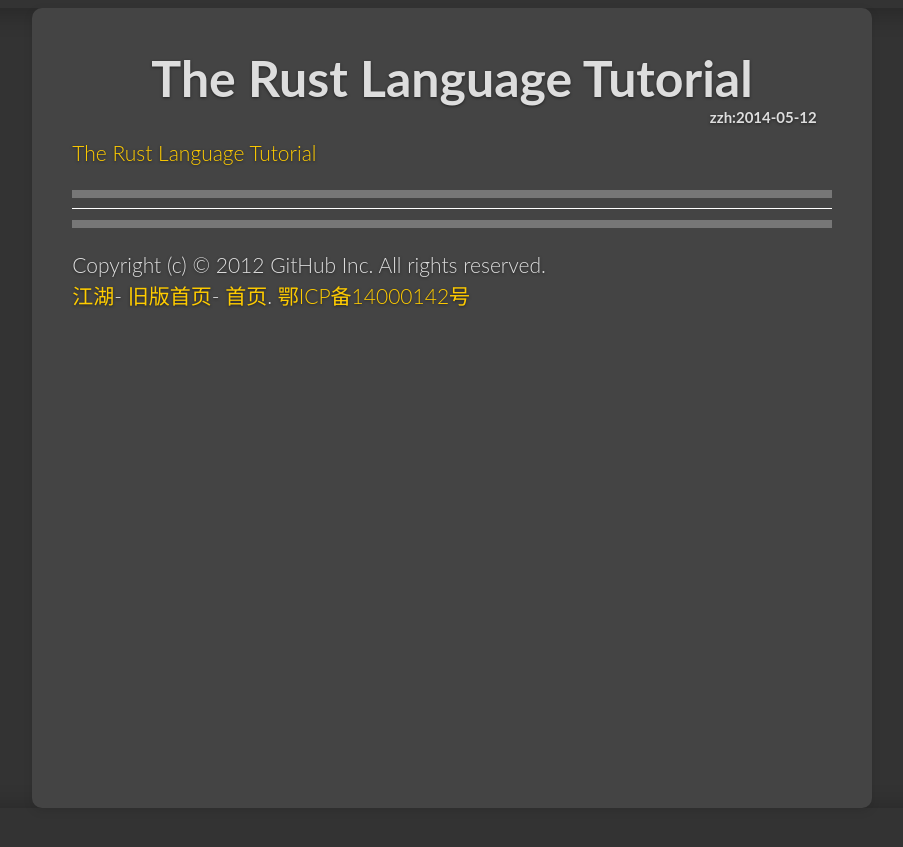
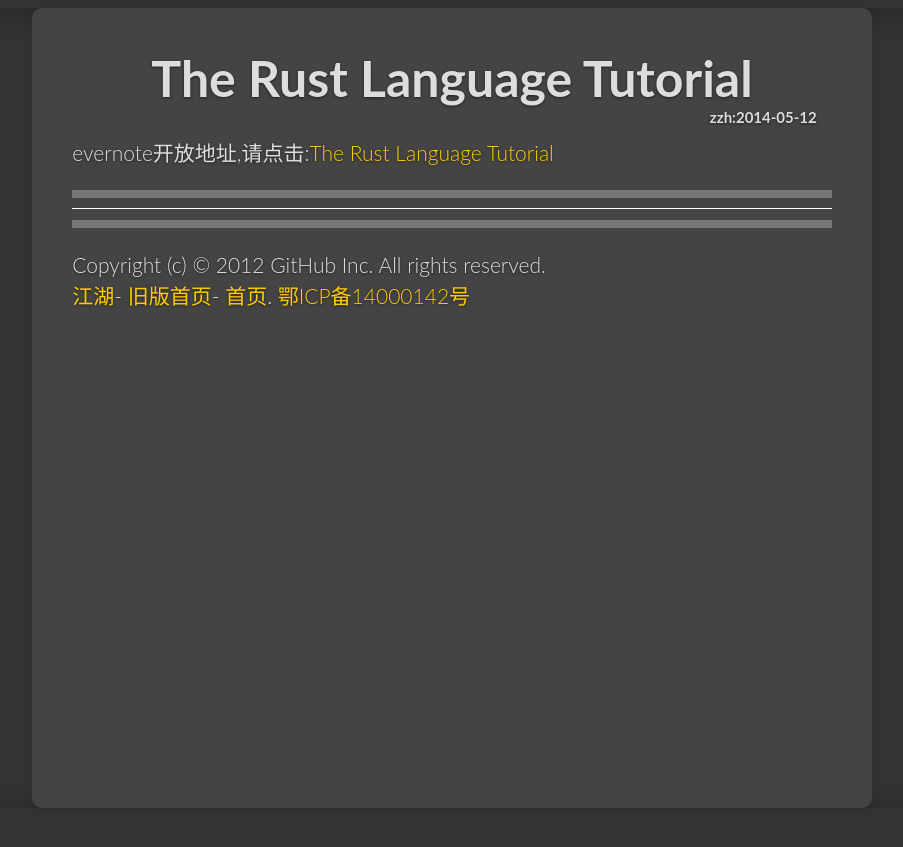
Before and after one commit to jack-zh/jack-zh.github.com, a Jekyll site: the page built from _posts/2014-05-12-rust0.html, in a window 1280 px wide. Shown: the top 847 px of the page, without its empty margins (188-1091 px from the left). Built offline with Jekyll 4.4.1, drawn with Linux system fonts in a browser that asks for light colours.

Commit message:
add new blog debug

```diff
--- a/_posts/2014-05-12-rust0.html
+++ b/_posts/2014-05-12-rust0.html
@@ -7,4 +7,4 @@ classification: 读书
 ---
 <h2 class="title_this">{{ page.title }}</h2>
                     <h2 class="date_this">{{ page.author }}:{{ page.thisdate }}</h2>
-<p><a href="http://app.yinxiang.com/shard/s25/sh/62e87f4c-e801-4c1b-8135-065d2ca81535/397e4061aedf6cc1dea8b8f3293cc3f4" target="_blank">The Rust Language Tutorial</a></p>
+<p>evernote开放地址,请点击:<a href="http://app.yinxiang.com/shard/s25/sh/62e87f4c-e801-4c1b-8135-065d2ca81535/397e4061aedf6cc1dea8b8f3293cc3f4" target="_blank">The Rust Language Tutorial</a></p>
--- a/_posts/2014-05-12-rust1.html
+++ b/_posts/2014-05-12-rust1.html
@@ -7,4 +7,4 @@ classification: 读书
 ---
 <h2 class="title_this">{{ page.title }}</h2>
                     <h2 class="date_this">{{ page.author }}:{{ page.thisdate }}</h2>
-<p><a href="http://app.yinxiang.com/shard/s25/sh/bcf5b489-8ff6-432b-b29c-8522ac98a92d/e994eb004754c689a68cb626d77650fc" target="_blank">The Rust Language Tutorial - Introduction</a></p>
+<p>evernote开放地址,请点击:<a href="http://app.yinxiang.com/shard/s25/sh/bcf5b489-8ff6-432b-b29c-8522ac98a92d/e994eb004754c689a68cb626d77650fc" target="_blank">The Rust Language Tutorial - Introduction</a></p>
--- a/_posts/2014-05-12-rust2.html
+++ b/_posts/2014-05-12-rust2.html
@@ -7,4 +7,4 @@ classification: 读书
 ---
 <h2 class="title_this">{{ page.title }}</h2>
                     <h2 class="date_this">{{ page.author }}:{{ page.thisdate }}</h2>
-<p><a href="http://app.yinxiang.com/shard/s25/sh/f01580ef-6996-4ded-b1d3-29b76971b4d4/21983c910c2919b2c5b144a73a07b63b" target="_blank">The Rust Language Tutorial - Getting started</a></p>
+<p>evernote开放地址,请点击:<a href="http://app.yinxiang.com/shard/s25/sh/f01580ef-6996-4ded-b1d3-29b76971b4d4/21983c910c2919b2c5b144a73a07b63b" target="_blank">The Rust Language Tutorial - Getting started</a></p>
--- a/_posts/2014-05-12-rust3.html
+++ b/_posts/2014-05-12-rust3.html
@@ -7,4 +7,4 @@ classification: 读书
 ---
 <h2 class="title_this">{{ page.title }}</h2>
                     <h2 class="date_this">{{ page.author }}:{{ page.thisdate }}</h2>
-<p><a href="http://app.yinxiang.com/shard/s25/sh/acb81532-90bd-4733-bd80-78ef5e90436b/e3c6e2ed215aa92dfd0cbd40f91fdb9c" target="_blank">The Rust Language Tutorial - Syntax basics</a></p>
+<p>evernote开放地址,请点击:<a href="http://app.yinxiang.com/shard/s25/sh/acb81532-90bd-4733-bd80-78ef5e90436b/e3c6e2ed215aa92dfd0cbd40f91fdb9c" target="_blank">The Rust Language Tutorial - Syntax basics</a></p>
--- a/_posts/2014-05-12-rust4.html
+++ b/_posts/2014-05-12-rust4.html
@@ -7,4 +7,4 @@ classification: 读书
 ---
 <h2 class="title_this">{{ page.title }}</h2>
                     <h2 class="date_this">{{ page.author }}:{{ page.thisdate }}</h2>
-<p><a href="http://app.yinxiang.com/shard/s25/sh/1d90d0e4-c289-426f-80db-73f0f2e3feed/3219a2a505af4645eaccb24acf4670d0" target="_blank">The Rust Language Tutorial - Control structures</a></p>
+<p>evernote开放地址,请点击:<a href="http://app.yinxiang.com/shard/s25/sh/1d90d0e4-c289-426f-80db-73f0f2e3feed/3219a2a505af4645eaccb24acf4670d0" target="_blank">The Rust Language Tutorial - Control structures</a></p>
--- a/_posts/2014-05-12-rust5.html
+++ b/_posts/2014-05-12-rust5.html
@@ -7,4 +7,4 @@ classification: 读书
 ---
 <h2 class="title_this">{{ page.title }}</h2>
                     <h2 class="date_this">{{ page.author }}:{{ page.thisdate }}</h2>
-<p><a href="http://app.yinxiang.com/shard/s25/sh/c0aafb04-3a6d-46c5-bb13-0088136051c8/8970dea073d533470d1a0160593ccb53" target="_blank">The Rust Language Tutorial - Data structures</a></p>
+<p>evernote开放地址,请点击:<a href="http://app.yinxiang.com/shard/s25/sh/c0aafb04-3a6d-46c5-bb13-0088136051c8/8970dea073d533470d1a0160593ccb53" target="_blank">The Rust Language Tutorial - Data structures</a></p>
```
